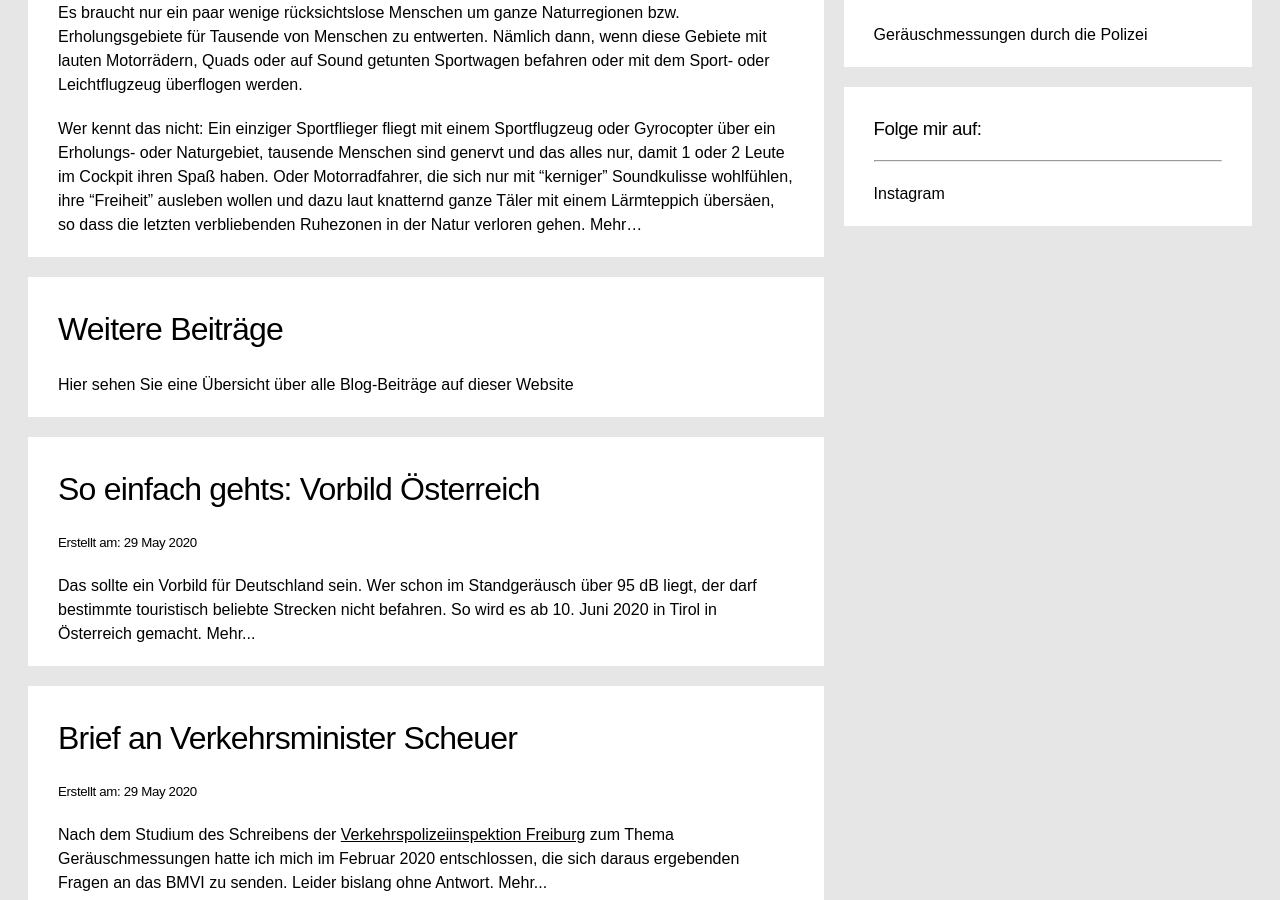
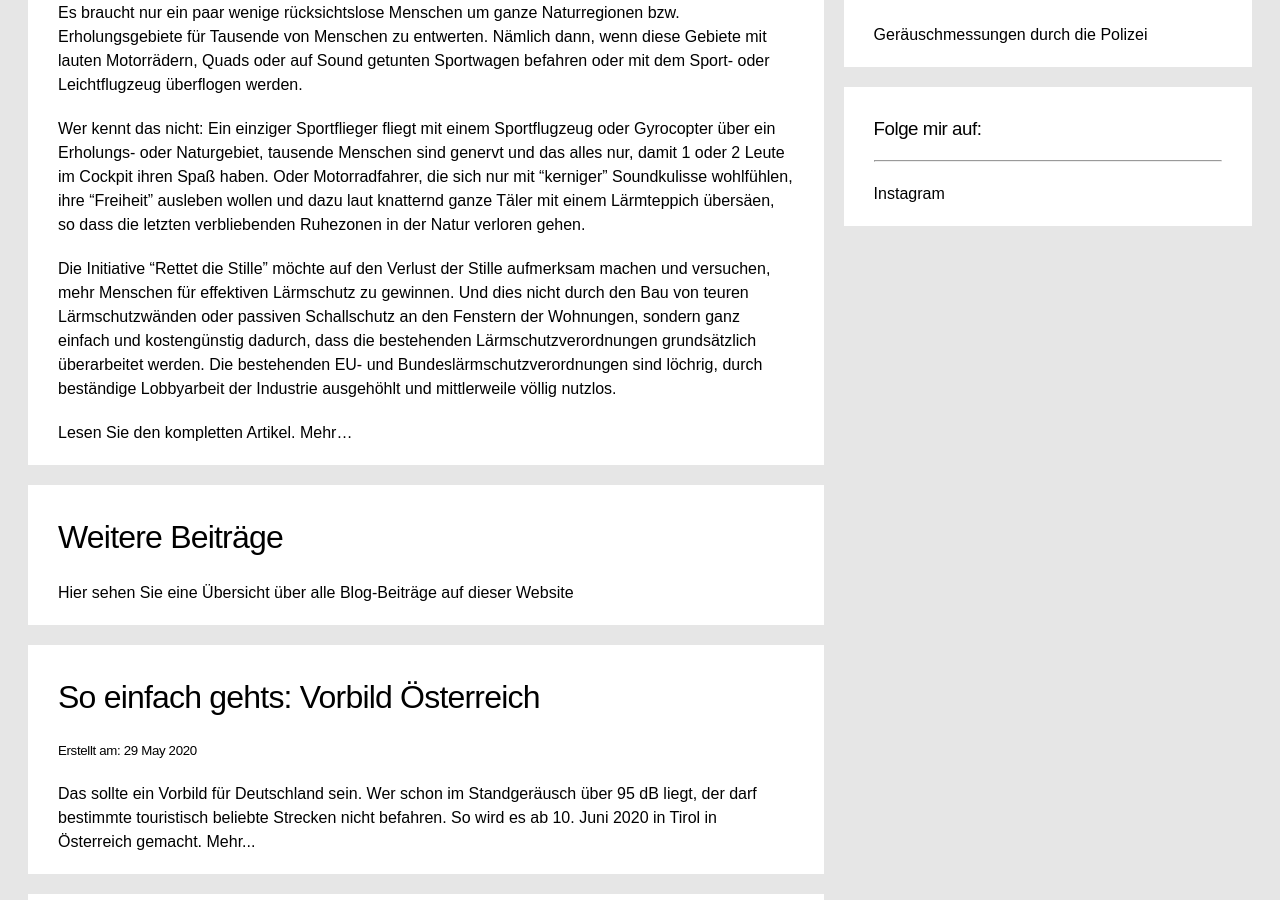
Before and after one commit to rettet-die-stille/rettet-die-stille.github.io, a Jekyll site: the page built from index.md, in a window 1280 px wide and 900 px high, scrolled down 611 px. Built offline with Jekyll 4.4.1, drawn with Linux system fonts in a browser that asks for light colours.

Commit message:
Update index.md

```diff
--- a/index.md
+++ b/index.md
@@ -4,4 +4,8 @@ layout: home
 
 Es braucht nur ein paar wenige rücksichtslose Menschen um ganze Naturregionen bzw. Erholungsgebiete für Tausende von Menschen zu entwerten. Nämlich dann, wenn diese Gebiete mit lauten Motorrädern, Quads oder auf Sound getunten Sportwagen befahren oder mit dem Sport- oder Leichtflugzeug überflogen werden.
 
-Wer kennt das nicht: Ein einziger Sportflieger fliegt mit einem Sportflugzeug oder Gyrocopter über ein Erholungs- oder Naturgebiet, tausende Menschen sind genervt und das alles nur, damit 1 oder 2 Leute im Cockpit ihren Spaß haben. Oder Motorradfahrer, die sich nur mit "kerniger" Soundkulisse wohlfühlen, ihre "Freiheit" ausleben wollen und dazu laut knatternd ganze Täler mit einem Lärmteppich übersäen, so dass die letzten verbliebenden Ruhezonen in der Natur verloren gehen. <a href="index2.html">Mehr...</a>
+Wer kennt das nicht: Ein einziger Sportflieger fliegt mit einem Sportflugzeug oder Gyrocopter über ein Erholungs- oder Naturgebiet, tausende Menschen sind genervt und das alles nur, damit 1 oder 2 Leute im Cockpit ihren Spaß haben. Oder Motorradfahrer, die sich nur mit "kerniger" Soundkulisse wohlfühlen, ihre "Freiheit" ausleben wollen und dazu laut knatternd ganze Täler mit einem Lärmteppich übersäen, so dass die letzten verbliebenden Ruhezonen in der Natur verloren gehen.
+
+Die Initiative "Rettet die Stille" möchte auf den Verlust der Stille aufmerksam machen und versuchen, mehr Menschen für effektiven Lärmschutz zu gewinnen. Und dies nicht durch den Bau von teuren Lärmschutzwänden oder passiven Schallschutz an den Fenstern der Wohnungen, sondern ganz einfach und kostengünstig dadurch, dass die bestehenden Lärmschutzverordnungen grundsätzlich überarbeitet werden. Die bestehenden EU- und Bundeslärmschutzverordnungen sind löchrig, durch beständige Lobbyarbeit der Industrie ausgehöhlt und mittlerweile völlig nutzlos.
+
+Lesen Sie den kompletten Artikel. <a href="index2.html">Mehr...</a>
```
